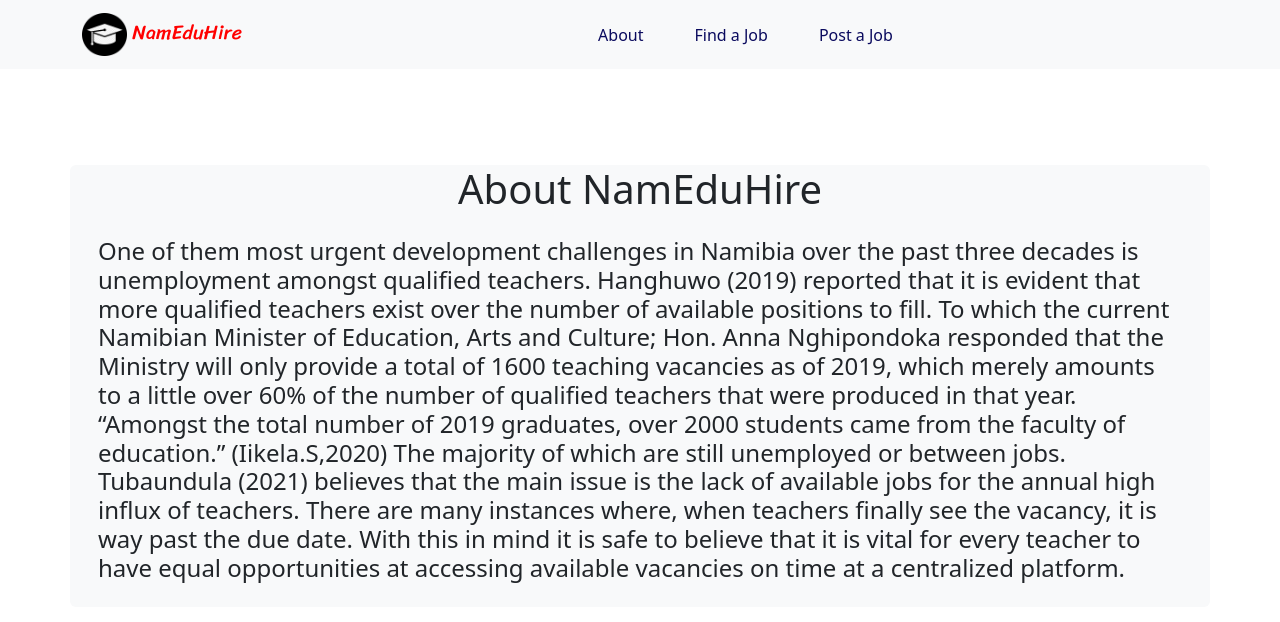
After one commit to DenilsonUariua/Teachers-Recruitmet-system, a PHP site: page /about.php in a window 1280 px wide. The commit adds this page. Shown: the top 622 px of the page. Run offline with PHP 8.4, Linux system fonts and the light colour scheme.

Commit message:
added about us page

```diff
--- /dev/null
+++ b/about.php
@@ -0,0 +1,70 @@
+<!DOCTYPE html>
+<html lang="en">
+
+<head>
+    <meta charset="UTF-8">
+    <meta http-equiv="X-UA-Compatible" content="IE=edge">
+    <meta name="viewport" content="width=device-width, initial-scale=1.0">
+    <!--Bootstrap CSS-->
+    <link href="https://cdn.jsdelivr.net/npm/bootstrap@5.2.0/dist/css/bootstrap.min.css" rel="stylesheet">
+    <title> NamEduHire</title>
+    <link rel="preconnect" href="https://fonts.googleapis.com">
+    <link rel="preconnect" href="https://fonts.gstatic.com" crossorigin>
+    <link href="https://fonts.googleapis.com/css2?family=Sriracha&display=swap" rel="stylesheet">
+    <!--Link HTML and CSS file-->
+    <link rel="stylesheet" href="./style.css">
+    <title>Document</title>
+</head>
+
+<body>
+    <!-- About us page with a navbar and body container containing text -->
+    <!-- start of navbar -->
+    <nav class="navbar navbar-expand-lg bg-light">
+        <div class="container">
+            <a class="navbar-brand" href="index.html"><img src="./images/eduhirelogo.png" width="45" height="43"
+                    alt="logo"> NamEduHire</a>
+            <button class="navbar-toggler" type="button" data-bs-toggle="collapse"
+                data-bs-target="#navbarSupportedContent" aria-controls="navbarSupportedContent" aria-expanded="false"
+                aria-label="Toggle navigation">
+                <span class="navbar-toggler-icon"></span>
+            </button>
+            <div class="collapse navbar-collapse" id="navbarSupportedContent">
+                <ul class="navbar-nav m-auto mb-2 mb-lg-0">
+                    <li class="nav-item">
+                        <a class="nav-link" href="#">About</a>
+                    </li>
+                    <li class="nav-item">
+                        <a class="nav-link" href="findJob.php">Find a Job</a>
+                    </li>
+                    <li class="nav-item">
+                        <a class="nav-link" href="postJop.php">Post a Job</a>
+                    </li>
+
+                </ul>
+            </div>
+        </div>
+    </nav>
+    <!-- end of navbar -->
+    <!-- start of body containing title and paragraph text  -->
+    <div class="p-5"></div>
+    <div class="container bg-light rounded">
+        <!-- Content here -->
+        <h1 class="text-center">About NamEduHire</h1>
+        <div class="p-3 ">
+        <p class="h4">One of them most urgent development challenges in Namibia over the past three decades
+            is unemployment amongst qualified teachers. Hanghuwo (2019) reported that it is evident
+            that more qualified teachers exist over the number of available positions to fill.
+            To which the current Namibian Minister of Education, Arts and Culture; Hon. Anna Nghipondoka
+            responded that the Ministry will only provide a total of 1600 teaching vacancies as of 2019,
+            which merely amounts to a little over 60% of the number of qualified teachers that were produced in
+            that year. “Amongst the total number of 2019 graduates, over 2000 students came from the faculty of
+            education.” (Iikela.S,2020) The majority of which are still unemployed or between jobs.
+            Tubaundula (2021) believes that the main issue is the lack of available jobs for the annual
+            high influx of teachers. There are many instances where, when teachers finally see the vacancy, it is
+            way past the due date. With this in mind it is safe to believe that it is vital for every teacher to have
+            equal opportunities at accessing available vacancies on time at a centralized platform.</p>
+    </div>
+    </div>
+
+</body>
+</html>
--- a/findJob.php
+++ b/findJob.php
@@ -25,7 +25,7 @@
           <div class="collapse navbar-collapse" id="navbarSupportedContent">
             <ul class="navbar-nav m-auto mb-2 mb-lg-0">
               <li class="nav-item">
-                <a class="nav-link" href="#">About</a>
+                <a class="nav-link" href="about.php">About</a>
               </li>
               <li class="nav-item">
                 <a class="nav-link" href="findJob.php">Find a Job</a>
--- a/index.html
+++ b/index.html
@@ -23,7 +23,7 @@
           <div class="collapse navbar-collapse" id="navbarSupportedContent">
             <ul class="navbar-nav m-auto mb-2 mb-lg-0">
               <li class="nav-item">
-                <a class="nav-link" href="#">About</a>
+                <a class="nav-link" href="about.php">About</a>
               </li>
             </ul>
             <form class="d-flex">
--- a/jobApplication.php
+++ b/jobApplication.php
@@ -24,7 +24,7 @@
                 <div class="collapse navbar-collapse" id="navbarSupportedContent">
                     <ul class="navbar-nav m-auto mb-2 mb-lg-0">
                     <li class="nav-item">
-                        <a class="nav-link" href="#">About</a>
+                        <a class="nav-link" href="about.php">About</a>
                     </li>
                     <li class="nav-item">
                         <a class="nav-link" href="findJob.php">Find a Job</a>
--- a/jobPost.php
+++ b/jobPost.php
@@ -23,7 +23,7 @@
             <div class="collapse navbar-collapse" id="navbarSupportedContent">
               <ul class="navbar-nav m-auto mb-2 mb-lg-0">
                 <li class="nav-item">
-                  <a class="nav-link" href="#">About</a>
+                  <a class="nav-link" href="about.php">About</a>
                 </li>
                 <li class="nav-item">
                   <a class="nav-link" href="findJob.php">Find a Job</a>
--- a/login.php
+++ b/login.php
@@ -38,7 +38,7 @@
         <div class="collapse navbar-collapse" id="navbarSupportedContent">
           <ul class="navbar-nav m-auto mb-2 mb-lg-0">
             <li class="nav-item">
-              <a class="nav-link" href="#">About</a>
+              <a class="nav-link" href="about.php">About</a>
             </li>
             <li class="nav-item">
               <a class="nav-link" href="findJob.php">Find a Job</a>
--- a/registration.php
+++ b/registration.php
@@ -38,7 +38,7 @@
         <div class="collapse navbar-collapse" id="navbarSupportedContent">
           <ul class="navbar-nav m-auto mb-2 mb-lg-0">
             <li class="nav-item">
-              <a class="nav-link" href="#">About</a>
+              <a class="nav-link" href="about.php">About</a>
             </li>
             <li class="nav-item">
               <a class="nav-link" href="findJob.php">Find a Job</a>
```
